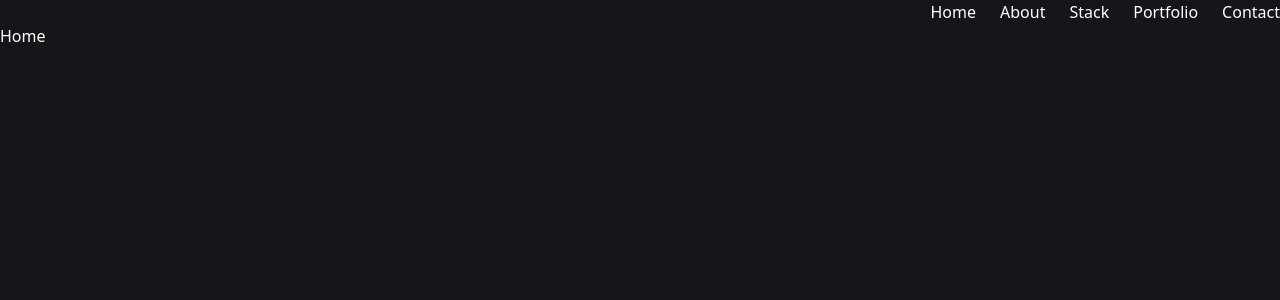
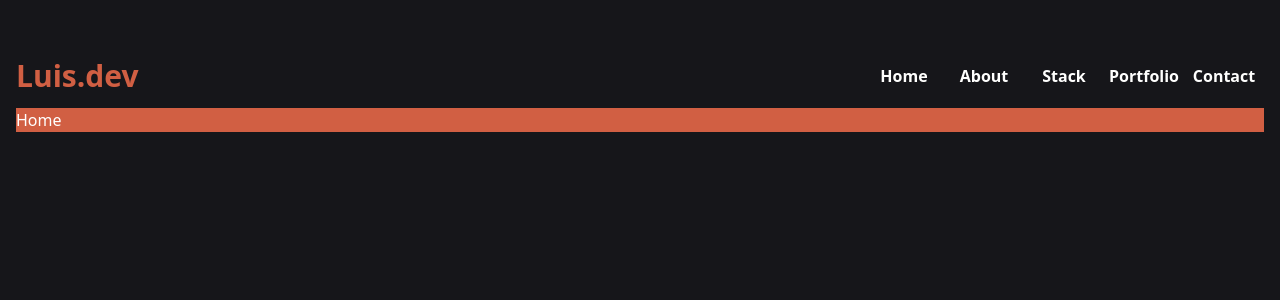
Before and after one commit to luisclop/portfolio, a React (Vite) app: page / in a window 1280 px wide. Shown: the top 300 px of the page. Built offline with nearby package versions, Linux system fonts and the light colour scheme.

Commit message:
Estiliza barra de navegación

```diff
--- a/package.json
+++ b/package.json
@@ -19,6 +19,8 @@
     "@vitejs/plugin-react": "^3.1.0",
     "autoprefixer": "^10.4.14",
     "postcss": "^8.4.23",
+    "prettier": "^2.8.7",
+    "prettier-plugin-tailwindcss": "^0.2.7",
     "tailwindcss": "^3.3.1",
     "typescript": "^4.9.3",
     "vite": "^4.2.0"
--- a/src/components/Navbar.tsx
+++ b/src/components/Navbar.tsx
@@ -3,31 +3,32 @@ import { NavLink } from "react-router-dom";
 
 export function Navbar() {
   return (
-    <nav className="w-full">
-      <ul className="flex justify-end gap-6">
-        <li>
+    <nav className="mt-11 flex h-16 w-312 items-center justify-between">
+      <p className="text-3xl font-bold text-accent">Luis.dev</p>
+      <ul className="gap flex justify-end">
+        <li className="flex h-11 w-20 items-center justify-center">
           <NavLink to="/">
-            <p>Home</p>
+            <p className="font-bold">Home</p>
           </NavLink>
         </li>
-        <li>
+        <li className="flex h-11 w-20 items-center justify-center">
           <NavLink to="/about">
-            <p>About</p>
+            <p className="font-bold">About</p>
           </NavLink>
         </li>
-        <li>
+        <li className="flex h-11 w-20 items-center justify-center">
           <NavLink to="/stack">
-            <p>Stack</p>
+            <p className="font-bold">Stack</p>
           </NavLink>
         </li>
-        <li>
+        <li className="flex h-11 w-20 items-center justify-center">
           <NavLink to="/portfolio">
-            <p>Portfolio</p>
+            <p className="font-bold">Portfolio</p>
           </NavLink>
         </li>
-        <li>
+        <li className="flex h-11 w-20 items-center justify-center">
           <NavLink to="/contact">
-            <p>Contact</p>
+            <p className="font-bold">Contact</p>
           </NavLink>
         </li>
       </ul>
--- a/src/routes/Home.routes.tsx
+++ b/src/routes/Home.routes.tsx
@@ -1,5 +1,5 @@
 import React from "react";
 
 export function Home() {
-  return <div className="h-full">Home</div>;
+  return <div className="">Home</div>;
 }
--- a/src/routes/Root.routes.tsx
+++ b/src/routes/Root.routes.tsx
@@ -4,9 +4,11 @@ import { Navbar } from "../components";
 
 export function Root() {
   return (
-    <div className="bg-primary text-secondary h-screen overflow-y-hidden">
+    <div className="bg-primary flex flex-col items-center text-secondary h-screen">
       <Navbar />
-      <Outlet />
+      <div className="bg-accent w-312">
+        <Outlet />
+      </div>
     </div>
   );
 }
--- a/tailwind.config.js
+++ b/tailwind.config.js
@@ -8,7 +8,11 @@ export default {
       accent: "#D15F43",
       gray: "#72757E",
     },
-    extend: {},
+    extend: {
+      width: {
+        312: "1248px",
+      },
+    },
   },
   plugins: [],
 };
```
Also changed, not shown: 1 other file (tests, documents, lock files or other folders).
